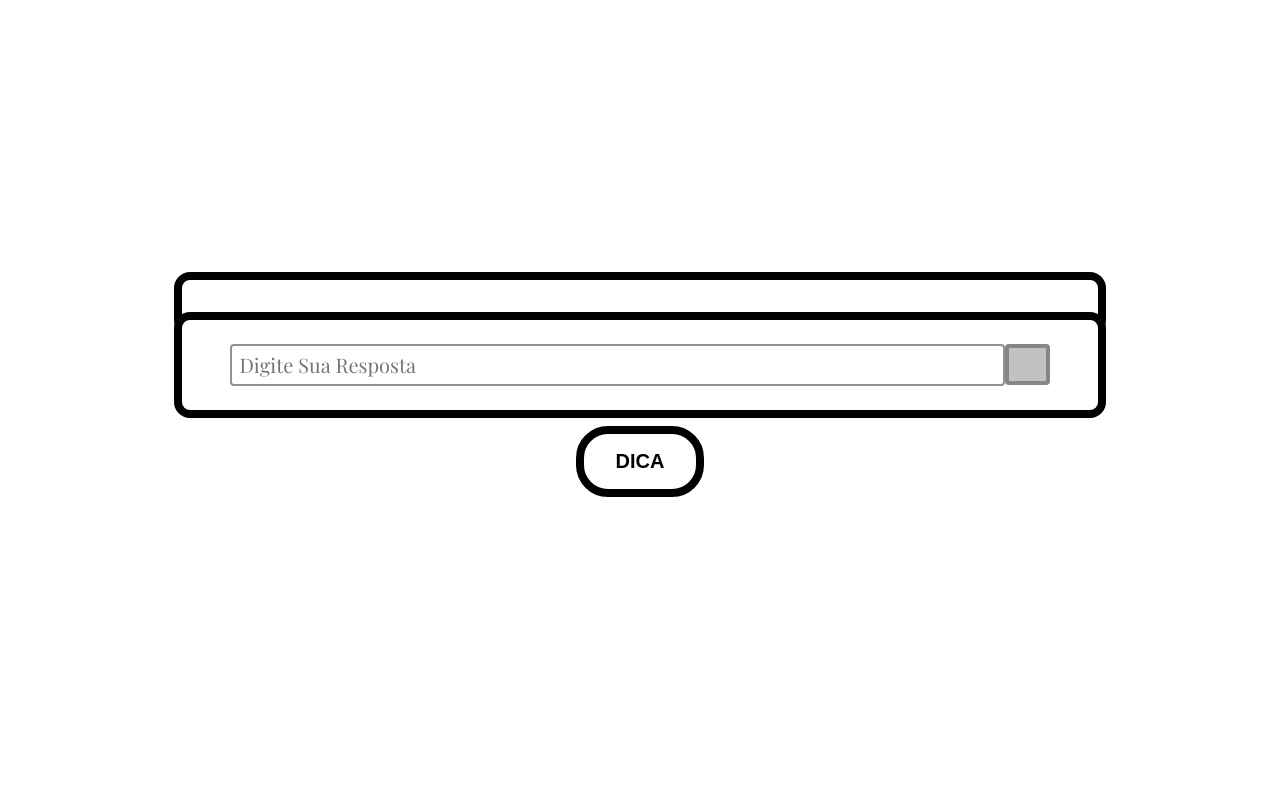
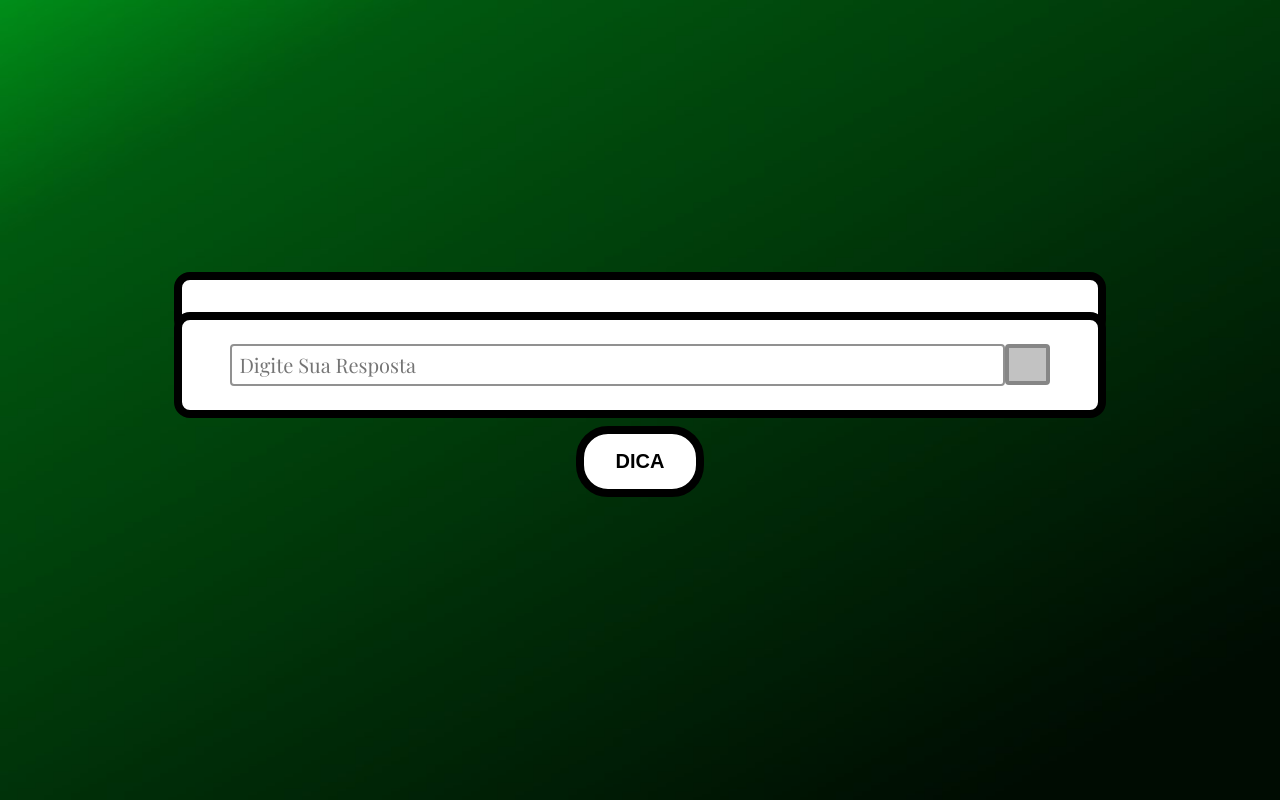
Before and after one commit to ThiagoQuixaba/NiverIsah, a plain HTML site: page enigma/01.html in a window 1280 px wide. Drawn offline with nearby package versions, Linux system fonts and the light colour scheme.

Commit message:
Update styles.css

```diff
--- a/enigma/styles.css
+++ b/enigma/styles.css
@@ -1,5 +1,5 @@
 body {
-    background-image: url('background.jpg');
+    background-image: url('../Imgs/backgroud.jpg');
     background-size: cover;
     font-family: "Playfair Display", serif;
     display: flex;
```
